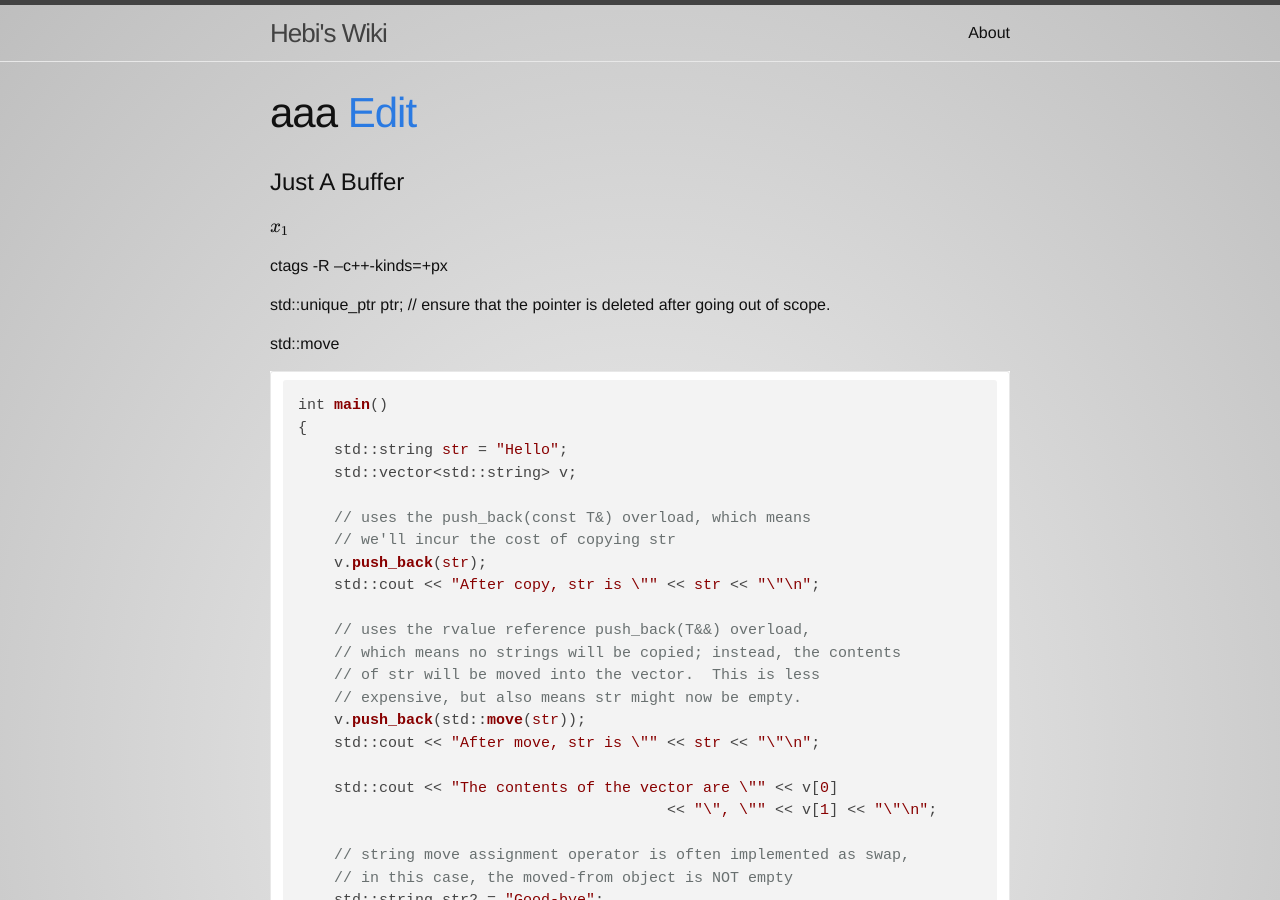
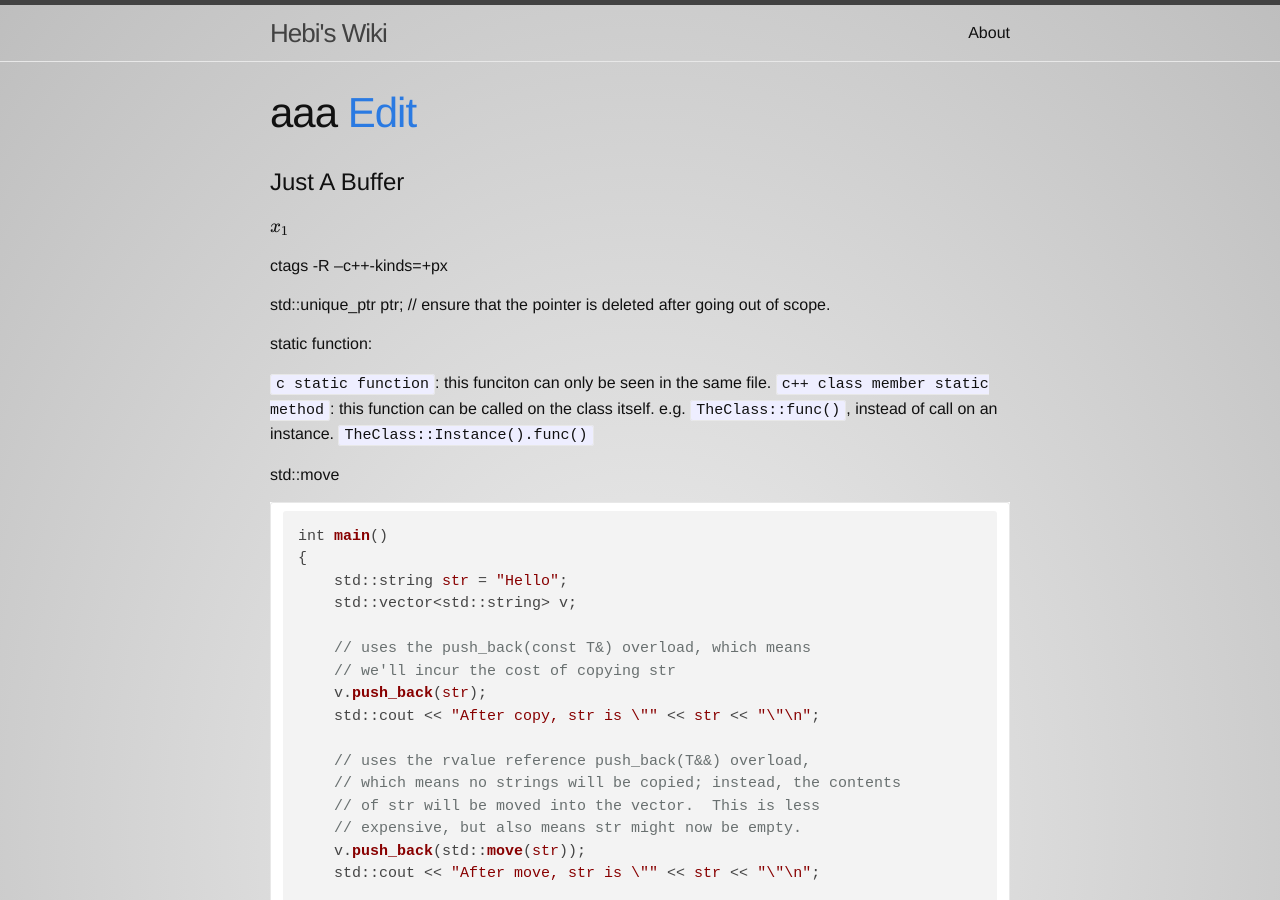
Before and after one commit to lihebi/wiki-old, a Jekyll site: the page built from _wiki/aaa.md, in a window 1280 px wide and 900 px high. Built offline with Jekyll 4.4.1, drawn with Linux system fonts in a browser that asks for light colours; nearby versions of some CDN libraries; Markdown is read by kramdown in place of the engine named in the settings.

Commit message:
Update aaa.md

```diff
--- a/_wiki/aaa.md
+++ b/_wiki/aaa.md
@@ -9,6 +9,11 @@ title: aaa
 ctags -R --c++-kinds=+px
 
 std::unique_ptr<Type> ptr; // ensure that the pointer is deleted after going out of scope.
+
+static function:
+
+`c static function`: this funciton can only be seen in the same file.
+`c++ class member static method`: this function can be called on the class itself. e.g. `TheClass::func()`, instead of call on an instance. `TheClass::Instance().func()`
 
 std::move
 
```
